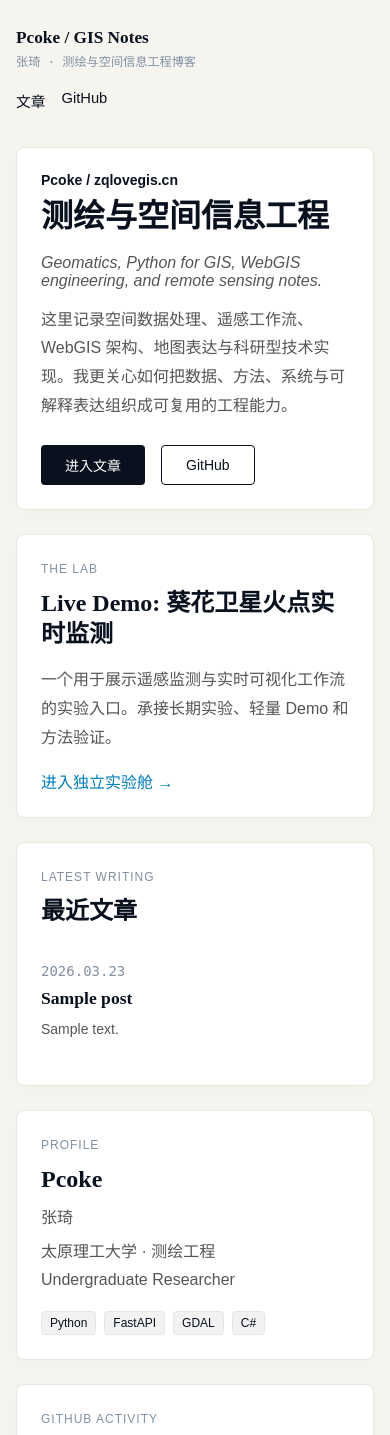
After one commit to P-Coke/mygisblog, a WordPress theme: template front-page.php in a window 390 px wide. The commit adds this page. Shown: the top 1435 px of the page. Run offline with PHP 8.4 and a stand-in for WordPress, Linux system fonts and the light colour scheme; the site name, menu and one post (Sample post) are stand-ins, and other content is empty.

Commit message:
Implement paper dashboard homepage

```diff
--- /dev/null
+++ b/front-page.php
@@ -0,0 +1,144 @@
+<?php
+
+if (!defined('ABSPATH')) {
+	exit;
+}
+
+$github_url = 'https://github.com/P-Coke';
+$lab_url = 'https://github.com/P-Coke';
+
+$article_query = new WP_Query(
+	[
+		'post_type'           => 'post',
+		'posts_per_page'      => 6,
+		'ignore_sticky_posts' => false,
+	]
+);
+?>
+<!doctype html>
+<html <?php language_attributes(); ?>>
+<head>
+	<meta charset="<?php bloginfo('charset'); ?>">
+	<meta name="viewport" content="width=device-width, initial-scale=1">
+	<?php wp_head(); ?>
+</head>
+<body <?php body_class('paper-dashboard-page'); ?>>
+<?php wp_body_open(); ?>
+
+<header class="paper-site-header">
+	<div class="paper-site-header__inner">
+		<div class="paper-site-brand">
+			<p class="paper-site-brand__title">Pcoke / GIS Notes</p>
+			<p class="paper-site-brand__subtitle">张琦 · 测绘与空间信息工程博客</p>
+		</div>
+		<nav class="paper-site-nav" aria-label="<?php esc_attr_e('Primary navigation', 'zqlovegis-theme'); ?>">
+			<a href="#articles">文章</a>
+			<a href="<?php echo esc_url($github_url); ?>" target="_blank" rel="noreferrer">GitHub</a>
+		</nav>
+	</div>
+</header>
+
+<main class="paper-dashboard" aria-label="<?php esc_attr_e('Academic dashboard homepage', 'zqlovegis-theme'); ?>">
+	<section class="paper-main-column">
+		<section class="paper-panel paper-hero">
+			<p class="paper-kicker">Pcoke / zqlovegis.cn</p>
+			<h1>测绘与空间信息工程</h1>
+			<p class="paper-english-desc">Geomatics, Python for GIS, WebGIS engineering, and remote sensing notes.</p>
+			<p class="paper-lead">这里记录空间数据处理、遥感工作流、WebGIS 架构、地图表达与科研型技术实现。我更关心如何把数据、方法、系统与可解释表达组织成可复用的工程能力。</p>
+			<div class="paper-action-buttons">
+				<a class="paper-btn paper-btn--primary" href="#articles">进入文章</a>
+				<a class="paper-btn paper-btn--outline" href="<?php echo esc_url($github_url); ?>" target="_blank" rel="noreferrer">GitHub</a>
+			</div>
+		</section>
+
+		<section class="paper-panel paper-lab">
+			<span class="paper-label">The Lab</span>
+			<h2>Live Demo: 葵花卫星火点实时监测</h2>
+			<p>一个用于展示遥感监测与实时可视化工作流的实验入口。承接长期实验、轻量 Demo 和方法验证。</p>
+			<a class="paper-lab-link" href="<?php echo esc_url($lab_url); ?>" target="_blank" rel="noreferrer">进入独立实验舱 →</a>
+		</section>
+
+		<section id="articles" class="paper-panel paper-articles">
+			<span class="paper-label">Latest Writing</span>
+			<h2>最近文章</h2>
+
+			<?php if ($article_query->have_posts()) : ?>
+				<ul class="paper-article-list">
+					<?php while ($article_query->have_posts()) : ?>
+						<?php $article_query->the_post(); ?>
+						<li class="paper-article-item">
+							<div class="paper-article-date"><?php echo esc_html(get_the_date('Y.m.d')); ?></div>
+							<div class="paper-article-info">
+								<h3><a href="<?php the_permalink(); ?>"><?php the_title(); ?></a></h3>
+								<p><?php echo esc_html(wp_trim_words(get_the_excerpt(), 28, '...')); ?></p>
+							</div>
+						</li>
+					<?php endwhile; ?>
+				</ul>
+				<?php wp_reset_postdata(); ?>
+			<?php else : ?>
+				<div class="paper-empty-state">
+					<p>第一篇文章还没有发布。请在 WordPress 后台“文章”里创建内容，这里会自动更新。</p>
+				</div>
+			<?php endif; ?>
+		</section>
+	</section>
+
+	<aside class="paper-sidebar" aria-label="<?php esc_attr_e('Sidebar', 'zqlovegis-theme'); ?>">
+		<section class="paper-panel">
+			<span class="paper-label">Profile</span>
+			<h2>Pcoke</h2>
+			<p class="paper-real-name">张琦</p>
+			<p class="paper-bio">太原理工大学 · 测绘工程<br>Undergraduate Researcher</p>
+			<div class="paper-tags">
+				<span>Python</span>
+				<span>FastAPI</span>
+				<span>GDAL</span>
+				<span>C#</span>
+			</div>
+		</section>
+
+		<section class="paper-panel">
+			<span class="paper-label">GitHub Activity</span>
+			<div class="paper-github-card">
+				<img src="/api/github-stats" alt="GitHub Statistics">
+			</div>
+			<div class="paper-github-card">
+				<img src="/api/github-top-langs" alt="GitHub Top Languages">
+			</div>
+		</section>
+
+		<section class="paper-panel">
+			<span class="paper-label">Taxonomy</span>
+			<div class="paper-track">
+				<span class="paper-track-id">Track A</span>
+				<strong>遥感算法</strong>
+				<p>RUSLE / CSLE、火点监测、影像处理链路。</p>
+			</div>
+			<div class="paper-track">
+				<span class="paper-track-id">Track B</span>
+				<strong>WebGIS 架构</strong>
+				<p>接口设计、服务拆分、可视化交互与部署。</p>
+			</div>
+			<div class="paper-track">
+				<span class="paper-track-id">Track C</span>
+				<strong>算法平差笔记</strong>
+				<p>测绘基础理论、误差传播、课程复盘与研究记录。</p>
+			</div>
+		</section>
+	</aside>
+</main>
+
+<footer class="paper-site-footer">
+	<div class="paper-site-footer__inner">
+		<p>记录遥感、Python for GIS、WebGIS 与测绘工程笔记。这里首先是博客与研究记录，其次才是个人主页。</p>
+		<div class="paper-site-footer__links">
+			<a href="<?php echo esc_url($github_url); ?>" target="_blank" rel="noreferrer">GitHub</a>
+			<a href="mailto:hello@zqlovegis.cn">Email</a>
+		</div>
+	</div>
+</footer>
+
+<?php wp_footer(); ?>
+</body>
+</html>
--- a/style.css
+++ b/style.css
@@ -14,6 +14,8 @@ Text Domain: zqlovegis-theme
 body {
   background: #f6f4ef;
   color: #09111f;
+  font-family: "Noto Sans SC", "Source Han Sans SC", "Microsoft YaHei UI", sans-serif;
+  margin: 0;
 }
 
 a {
@@ -24,3 +26,346 @@ img {
   max-width: 100%;
   height: auto;
 }
+
+.paper-dashboard-page {
+  background: #f6f4ef;
+}
+
+.paper-site-header,
+.paper-site-footer,
+.paper-dashboard {
+  width: min(1140px, calc(100% - 40px));
+  margin-left: auto;
+  margin-right: auto;
+}
+
+.paper-site-header {
+  padding-top: 28px;
+  padding-bottom: 8px;
+}
+
+.paper-site-header__inner,
+.paper-site-footer__inner {
+  display: flex;
+  justify-content: space-between;
+  align-items: flex-start;
+  gap: 20px;
+}
+
+.paper-site-brand__title {
+  margin: 0;
+  font-family: "Noto Serif SC", "Source Han Serif SC", "Songti SC", serif;
+  font-size: 1.08rem;
+  font-weight: 600;
+}
+
+.paper-site-brand__subtitle {
+  margin: 4px 0 0;
+  color: #8190a2;
+  font-family: "IBM Plex Mono", monospace;
+  font-size: 0.76rem;
+}
+
+.paper-site-nav,
+.paper-site-footer__links {
+  display: flex;
+  flex-wrap: wrap;
+  gap: 16px;
+}
+
+.paper-site-nav a,
+.paper-site-footer__links a {
+  text-decoration: none;
+  font-size: 0.92rem;
+}
+
+.paper-site-nav a:hover,
+.paper-site-footer__links a:hover {
+  text-decoration: underline;
+}
+
+.paper-dashboard {
+  display: grid;
+  grid-template-columns: 7fr 3fr;
+  column-gap: 40px;
+  align-items: start;
+  max-width: 1140px;
+  margin-top: 28px;
+  margin-bottom: 40px;
+}
+
+.paper-main-column,
+.paper-sidebar {
+  min-width: 0;
+}
+
+.paper-sidebar {
+  position: sticky;
+  top: 40px;
+}
+
+.paper-panel {
+  background: #ffffff;
+  border: 1px solid #e8e6df;
+  border-radius: 8px;
+  padding: 32px;
+  box-shadow: 0 4px 20px rgba(0, 0, 0, 0.02);
+}
+
+.paper-panel + .paper-panel,
+.paper-sidebar .paper-panel + .paper-panel {
+  margin-top: 24px;
+}
+
+.paper-dashboard h1,
+.paper-dashboard h2,
+.paper-dashboard h3 {
+  margin: 0 0 16px;
+  font-family: "Noto Serif SC", "Source Han Serif SC", "Songti SC", serif;
+  line-height: 1.3;
+  color: #09111f;
+}
+
+.paper-dashboard h1 {
+  font-size: clamp(2rem, 3.5vw, 2.8rem);
+}
+
+.paper-dashboard h2 {
+  font-size: 1.5rem;
+}
+
+.paper-dashboard h3 {
+  font-size: 1.1rem;
+}
+
+.paper-label {
+  display: inline-block;
+  margin-bottom: 12px;
+  color: #8190a2;
+  font-size: 12px;
+  letter-spacing: 1px;
+  text-transform: uppercase;
+}
+
+.paper-kicker {
+  margin: 0 0 8px;
+  color: #09111f;
+  font-size: 14px;
+  font-weight: 700;
+}
+
+.paper-english-desc {
+  margin: 0 0 16px;
+  color: #555555;
+  font-style: italic;
+}
+
+.paper-lead,
+.paper-lab p,
+.paper-bio,
+.paper-track p,
+.paper-empty-state p {
+  color: #555555;
+  line-height: 1.8;
+}
+
+.paper-lead {
+  margin: 0 0 24px;
+  font-size: 16px;
+}
+
+.paper-action-buttons {
+  display: flex;
+  flex-wrap: wrap;
+  gap: 16px;
+}
+
+.paper-btn {
+  display: inline-flex;
+  align-items: center;
+  justify-content: center;
+  padding: 10px 24px;
+  border-radius: 4px;
+  text-decoration: none;
+  font-size: 14px;
+  font-weight: 500;
+  transition: opacity 0.2s ease;
+}
+
+.paper-btn:hover {
+  opacity: 0.8;
+}
+
+.paper-btn--primary {
+  background: #09111f;
+  color: #ffffff;
+}
+
+.paper-btn--outline {
+  border: 1px solid #09111f;
+  color: #09111f;
+}
+
+.paper-lab-link {
+  color: #007cba;
+  text-decoration: none;
+}
+
+.paper-lab-link:hover {
+  text-decoration: underline;
+}
+
+.paper-article-list {
+  list-style: none;
+  margin: 0;
+  padding: 0;
+}
+
+.paper-article-item {
+  display: flex;
+  gap: 24px;
+  padding: 20px 0;
+  border-bottom: 1px solid #e8e6df;
+}
+
+.paper-article-item:last-child {
+  border-bottom: none;
+}
+
+.paper-article-date {
+  width: 90px;
+  flex-shrink: 0;
+  color: #8190a2;
+  font-family: "IBM Plex Mono", monospace;
+  font-size: 14px;
+}
+
+.paper-article-info {
+  min-width: 0;
+}
+
+.paper-article-info h3 {
+  margin-bottom: 8px;
+}
+
+.paper-article-info h3 a {
+  text-decoration: none;
+}
+
+.paper-article-info h3 a:hover {
+  text-decoration: underline;
+}
+
+.paper-article-info p {
+  margin: 0;
+  color: #555555;
+  font-size: 14px;
+  line-height: 1.7;
+}
+
+.paper-real-name {
+  margin: -8px 0 10px;
+  color: #555555;
+}
+
+.paper-bio {
+  margin: 0;
+}
+
+.paper-tags {
+  display: flex;
+  flex-wrap: wrap;
+  gap: 8px;
+  margin-top: 16px;
+}
+
+.paper-tags span {
+  border: 1px solid #e8e6df;
+  border-radius: 4px;
+  background: #f2f2f2;
+  padding: 4px 8px;
+  font-size: 12px;
+}
+
+.paper-github-card + .paper-github-card {
+  margin-top: 16px;
+}
+
+.paper-github-card img {
+  display: block;
+  width: 100%;
+}
+
+.paper-track + .paper-track {
+  margin-top: 16px;
+}
+
+.paper-track-id {
+  display: block;
+  margin-bottom: 4px;
+  color: #007cba;
+  font-size: 12px;
+  font-weight: 700;
+}
+
+.paper-track strong {
+  display: block;
+  color: #09111f;
+}
+
+.paper-track p {
+  margin: 6px 0 0;
+  font-size: 14px;
+}
+
+.paper-site-footer {
+  padding-bottom: 36px;
+}
+
+.paper-site-footer__inner {
+  border-top: 1px solid #e8e6df;
+  padding-top: 20px;
+}
+
+.paper-site-footer p {
+  margin: 0;
+  max-width: 54rem;
+  color: #555555;
+}
+
+@media (max-width: 1024px) {
+  .paper-dashboard {
+    grid-template-columns: 1fr;
+    row-gap: 24px;
+  }
+
+  .paper-sidebar {
+    position: static;
+  }
+}
+
+@media (max-width: 720px) {
+  .paper-site-header__inner,
+  .paper-site-footer__inner,
+  .paper-article-item {
+    flex-direction: column;
+  }
+
+  .paper-dashboard,
+  .paper-site-header,
+  .paper-site-footer {
+    width: min(100% - 32px, 1140px);
+  }
+
+  .paper-panel {
+    padding: 24px;
+  }
+
+  .paper-article-item {
+    gap: 8px;
+  }
+
+  .paper-article-date {
+    width: auto;
+  }
+}
```
